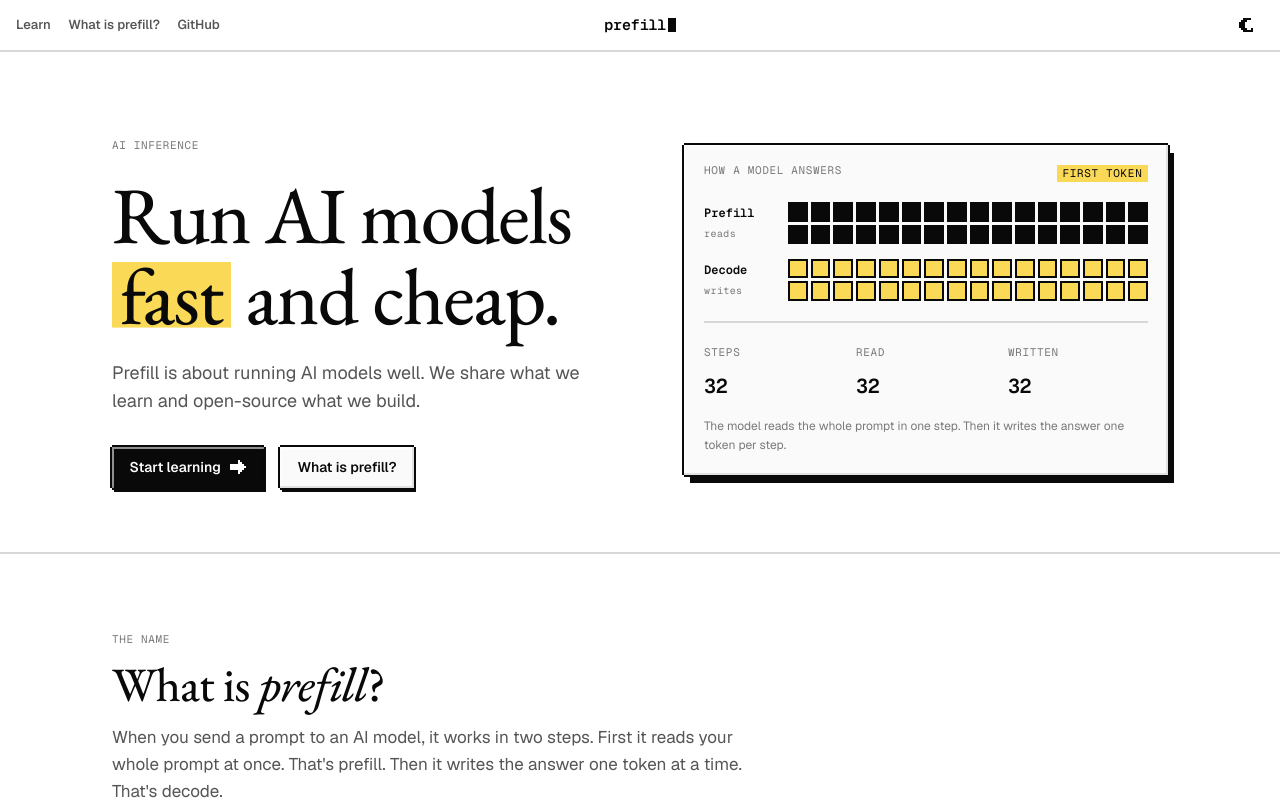
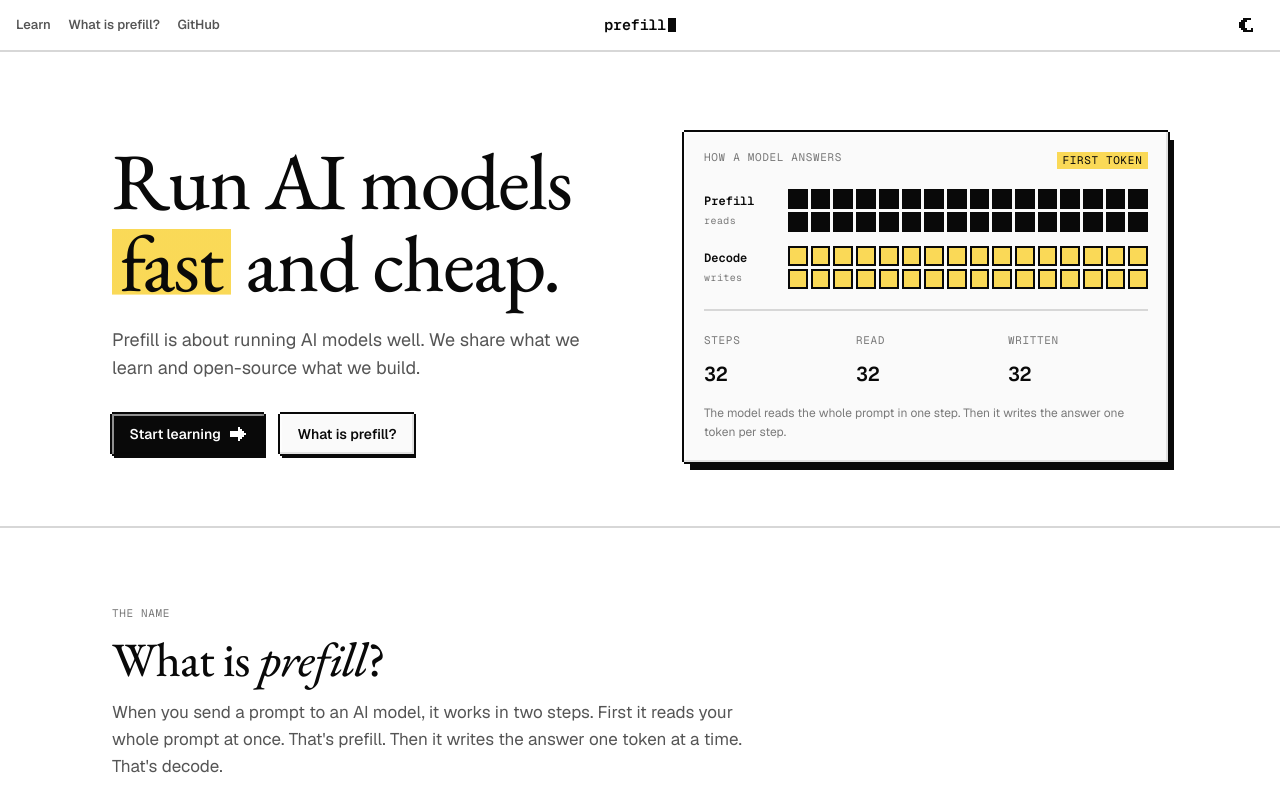
Before and after one commit to sahil0x01/prefill-home, a website: page public/index.html in a window 1280 px wide. Shown: the top 808 px of the page. Drawn offline with Linux system fonts and the light colour scheme.

Commit message:
Remove hero label

```diff
--- a/public/index.html
+++ b/public/index.html
@@ -44,7 +44,6 @@
       <section class="hero">
         <div class="wrap hero__grid">
           <div class="hero__copy">
-            <span class="label">AI inference</span>
             <h1 class="display">Run AI models <span class="swash">fast</span> and cheap.</h1>
             <p class="lead">
               Prefill is about running AI models well.
--- a/public/styles.css
+++ b/public/styles.css
@@ -167,7 +167,7 @@ svg { image-rendering: pixelated; }
   font-size: clamp(2.75rem, 1.5rem + 5vw, 5rem);
   line-height: 1.02;
   letter-spacing: -0.02em;
-  margin: 1.1rem 0 1.4rem;
+  margin: 0 0 1.4rem;
 }
 .display em { font-style: italic; }
 .lead { font-size: 1.125rem; line-height: 1.55; color: var(--fg-muted); max-width: 32rem; margin: 0 0 2rem; }
```
